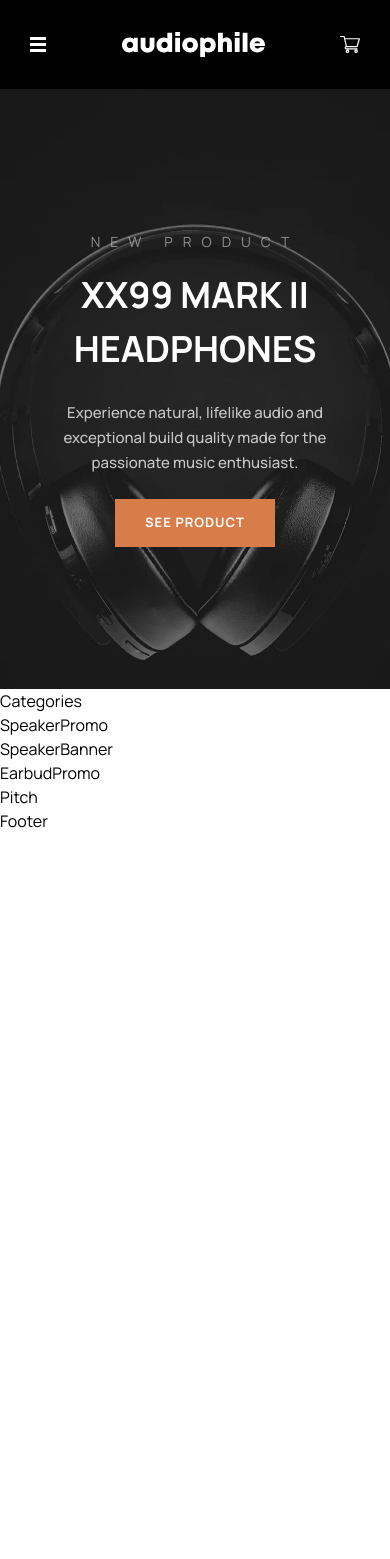
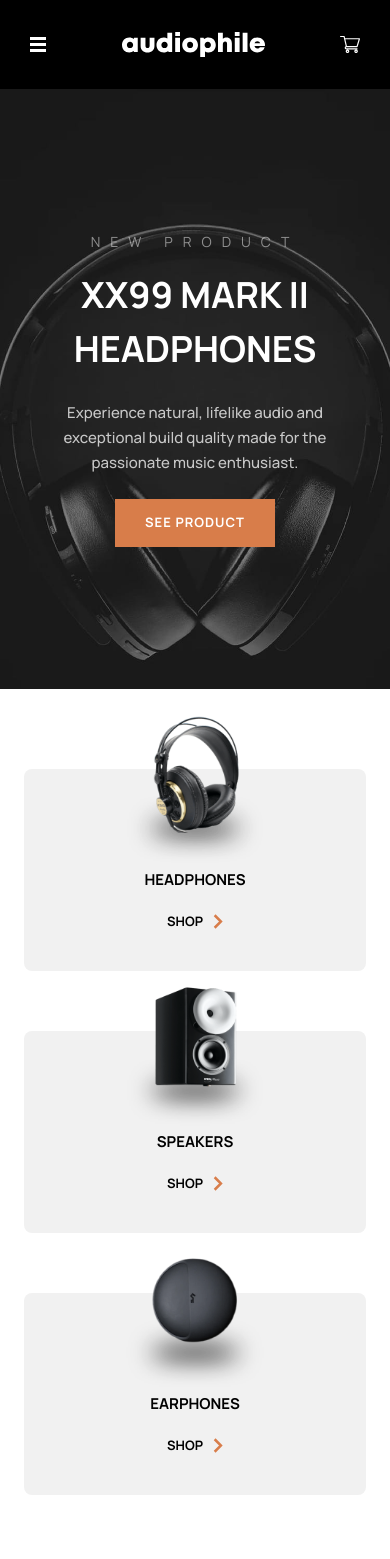
Before and after one commit to thenameiswiiwin/audiophile-ecommerce, a Next.js app: page / in a window 390 px wide. Shown: the top 1559 px of the page. Before the commit the page ends 844 px from the top, so only its background shows below. Built offline with nearby package versions, Linux system fonts and the light colour scheme.

Commit message:
feat(Categories.tsx): styled and added content for mobile

```diff
--- a/app/page.tsx
+++ b/app/page.tsx
@@ -1,11 +1,12 @@
+import Categories from '@/components/Categories'
 import Hero from '@/components/Hero'
 
 export default function Home() {
   return (
     <main>
       <Hero />
-      <div>
-        <div>Categories</div>
+      <div className="mx-auto max-w-[1174px] px-6">
+        <Categories />
         <div>SpeakerPromo</div>
         <div>SpeakerBanner</div>
         <div>EarbudPromo</div>
--- /dev/null
+++ b/components/Categories.tsx
@@ -0,0 +1,48 @@
+'use client'
+
+import { nanoid } from 'nanoid'
+import Image from 'next/image'
+import Link from 'next/link'
+
+import { categories } from '@/constants'
+
+const Categories = () => {
+  return (
+    <div className="z-1 mt-20">
+      {categories.map((category) => (
+        <div
+          key={nanoid()}
+          className="relative mb-[60px] rounded-lg bg-gray-base p-10 pt-20"
+        >
+          <Link href={`/${category.title}`} key={nanoid()}>
+            <Image
+              src={category.image}
+              width={160}
+              height={122}
+              alt="Logo"
+              className="absolute inset-x-[50%] top-[50%] translate-x-[-50%] translate-y-[-100%] justify-center"
+            />
+            <p className="mt-5 text-center text-[15px] font-bold uppercase">
+              {category.title}
+            </p>
+            <div className="mt-[20px] flex items-center justify-center">
+              <p className="mr-[10px] text-[13px] font-bold transition-all hover:text-orange-primary">
+                SHOP
+              </p>
+              <Image
+                src="/shared/desktop/icon-arrow-right.svg"
+                width={20}
+                height={20}
+                alt="Logo"
+                onClick={() => console.log('clicked')}
+                className="z-1 h-[15px] w-[10px] items-center"
+              />
+            </div>
+          </Link>
+        </div>
+      ))}
+    </div>
+  )
+}
+
+export default Categories
--- a/constants/index.ts
+++ b/constants/index.ts
@@ -16,3 +16,18 @@ export const navLinks = [
     path: '/earphones',
   },
 ]
+
+export const categories = [
+  {
+    title: 'headphones',
+    image: '/shared/desktop/image-headphones.png',
+  },
+  {
+    title: 'speakers',
+    image: '/shared/desktop/image-speakers.png',
+  },
+  {
+    title: 'earphones',
+    image: '/shared/desktop/image-earphones.png',
+  },
+]
```
